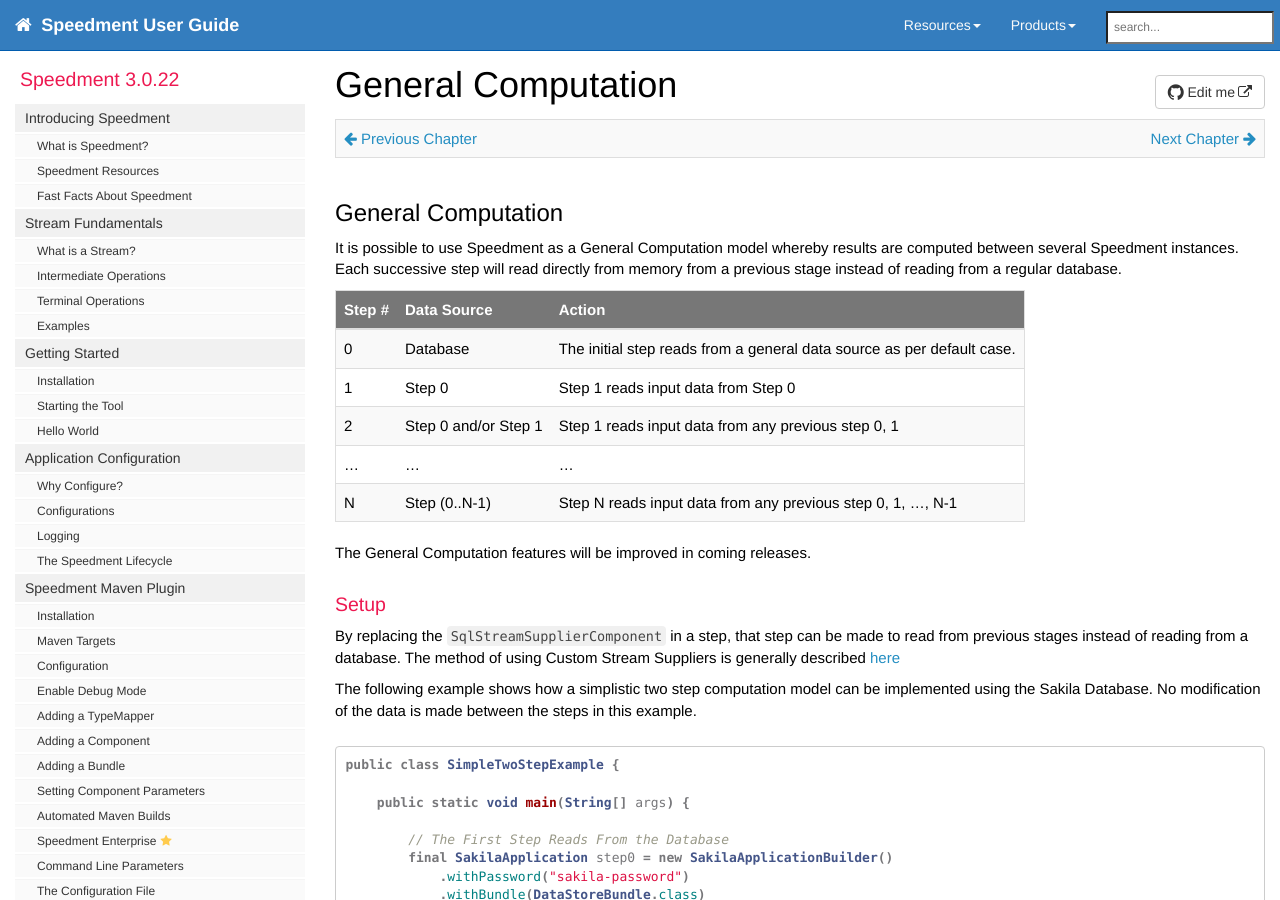
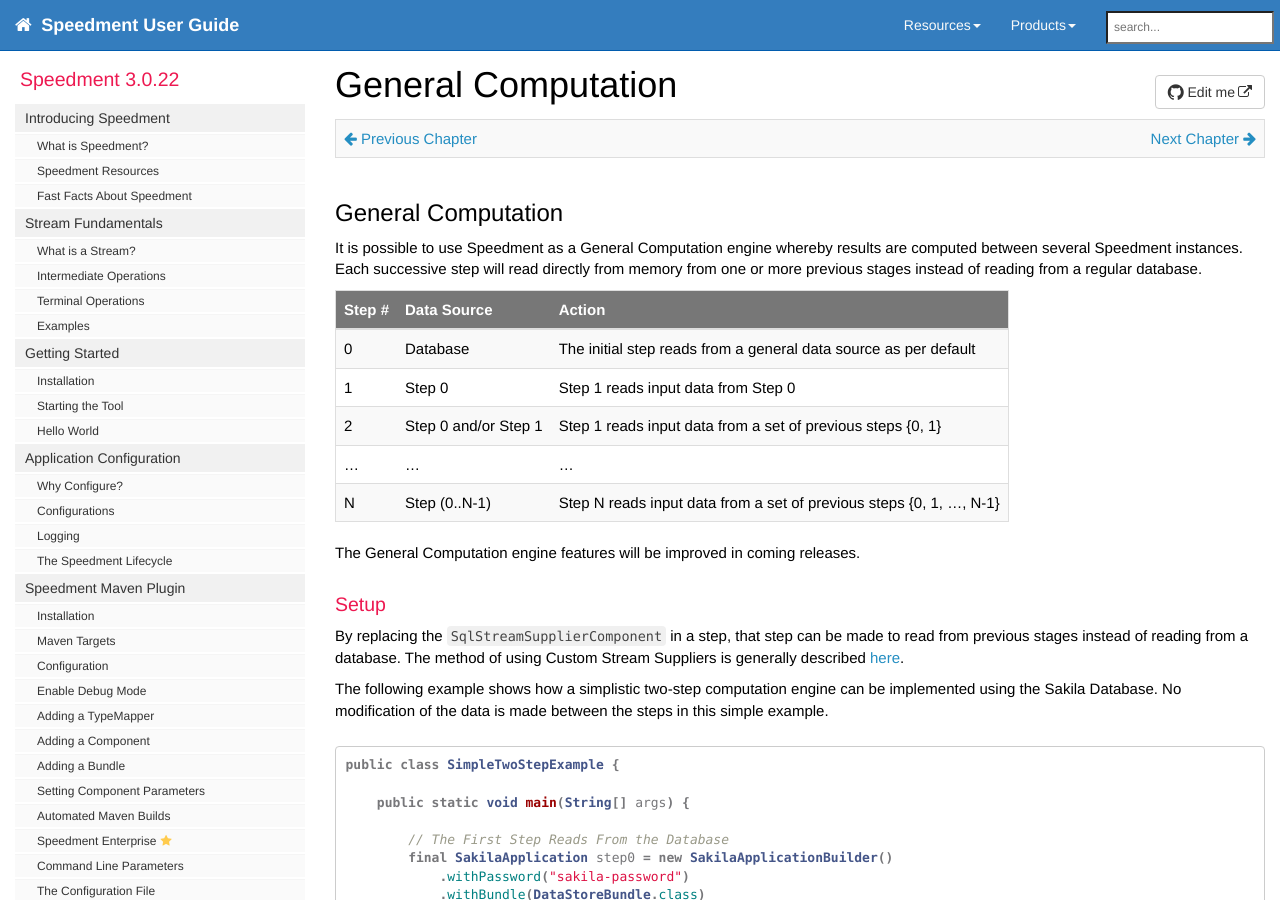
Before and after one commit to speedment/speedment-doc, a Jekyll site: the page built from pages/computation.md, in a window 1280 px wide and 900 px high. Built offline with Jekyll 4.4.1, drawn with Linux system fonts in a browser that asks for light colours; nearby versions of some CDN libraries; comment, search, counter and statistics services are not loaded; some of the changed text lies outside the part shown.

Commit message:
Cleanup computation

````diff
--- a/pages/computation.md
+++ b/pages/computation.md
@@ -12,24 +12,24 @@
 {% include prev_next.html %}
 
 ## General Computation
-It is possible to use Speedment as a General Computation model whereby results are computed between several Speedment instances. Each successive step will read directly from memory from a previous stage instead of reading from a regular database.
+It is possible to use Speedment as a General Computation engine whereby results are computed between several Speedment instances. Each successive step will read directly from memory from one or more previous stages instead of reading from a regular database.
 
 
 | Step # | Data Source            | Action
 | :----- | :--------------------- | ------------------------------- |
-|  0     | Database               | The initial step reads from a general data source as per default case.
+|  0     | Database               | The initial step reads from a general data source as per default
 |  1     | Step 0                 | Step 1 reads input data from Step 0
-|  2     | Step 0 and/or Step 1   | Step 1 reads input data from any previous step 0, 1
+|  2     | Step 0 and/or Step 1   | Step 1 reads input data from a set of previous steps {0, 1}
 |  ...   | ...                    | ...
-|  N     | Step (0..N-1)          | Step N reads input data from any previous step 0, 1, ..., N-1
+|  N     | Step (0..N-1)          | Step N reads input data from a set of previous steps {0, 1, ..., N-1}
 
-The General Computation features will be improved in coming releases.
+The General Computation engine features will be improved in coming releases.
 
 
 ### Setup
-By replacing the `SqlStreamSupplierComponent` in a step, that step can be made to read from previous stages instead of reading from a database. The method of using Custom Stream Suppliers is generally described [here](advanced_features.html#custom-stream-suppliers)
+By replacing the `SqlStreamSupplierComponent` in a step, that step can be made to read from previous stages instead of reading from a database. The method of using Custom Stream Suppliers is generally described [here](advanced_features.html#custom-stream-suppliers).
 
-The following example shows how a simplistic two step computation model can be implemented using the Sakila Database. No modification of the data is made between the steps in this example.
+The following example shows how a simplistic two-step computation engine can be implemented using the Sakila Database. No modification of the data is made between the steps in this simple example.
 
 ``` java
 public class SimpleTwoStepExample {
````
Also changed, not shown: other parts of pages/computation.md (+1 -2 lines).
